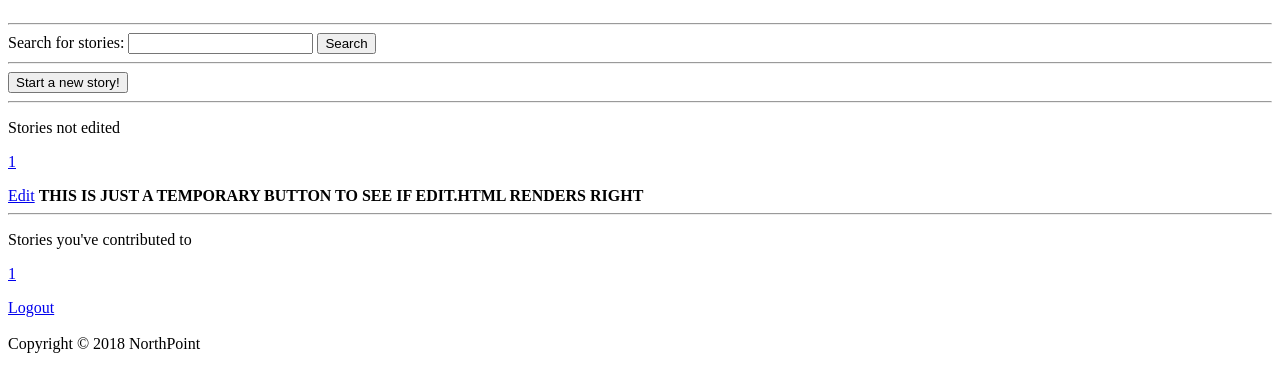
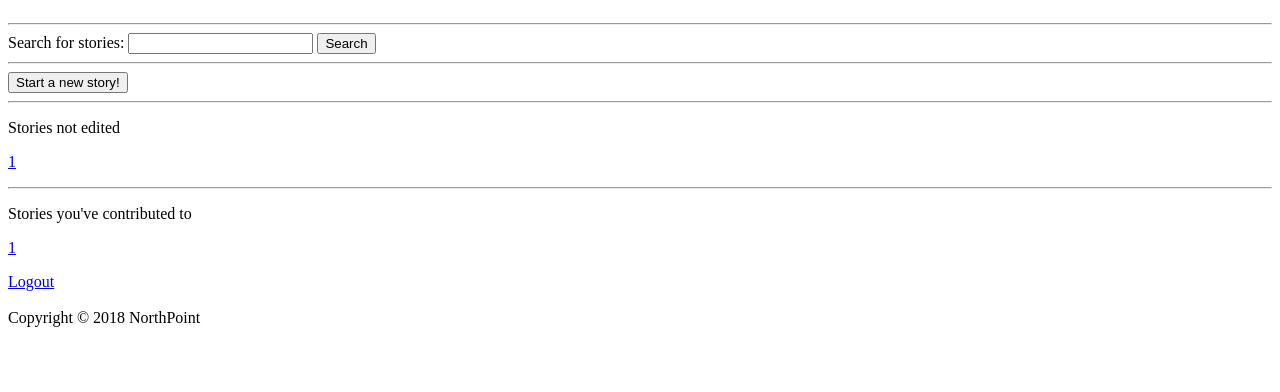
Before and after one commit to weiwenzhou/Northpoint, a Flask app: template templates/welcome.html in a window 1280 px wide. Shown: the part 57-449 px from the top of the page. Run offline with Flask 2, Linux system fonts and the light colour scheme; the template is opened without the code that fills it: most values are stand-ins (such as "Sample title", 1, 10 or a date in 2020).

Commit message:
Looked at some problems in class

```diff
--- a/templates/welcome.html
+++ b/templates/welcome.html
@@ -21,12 +21,9 @@
 <p> Stories not edited </p>
 {% for entry in noeditstories %}
 <p> <a href="/story?title={{ entry[0] }}">{{ entry[0] }}</a> </p>
+{% endfor %}
 
-<a type="button" href="/edit?title={{ entry[0] }}">Edit</a>
-<b> THIS IS JUST A TEMPORARY BUTTON TO SEE IF EDIT.HTML RENDERS RIGHT </b>
 <hr>
-
-{% endfor %}
 
 <p> Stories you've contributed to </p>
 {% for entry in stories %}
```
Also changed, not shown: northpoint.db.
